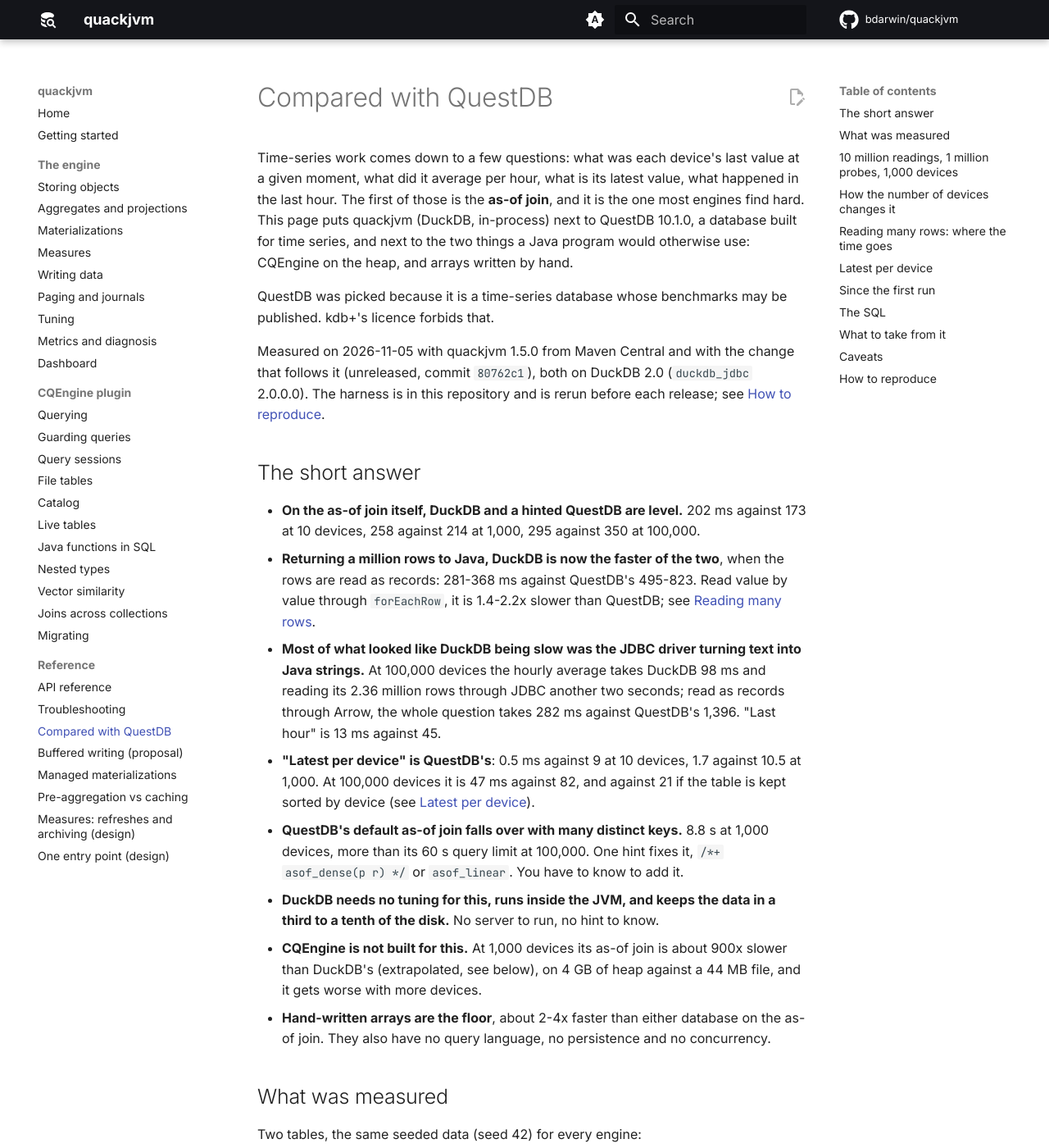
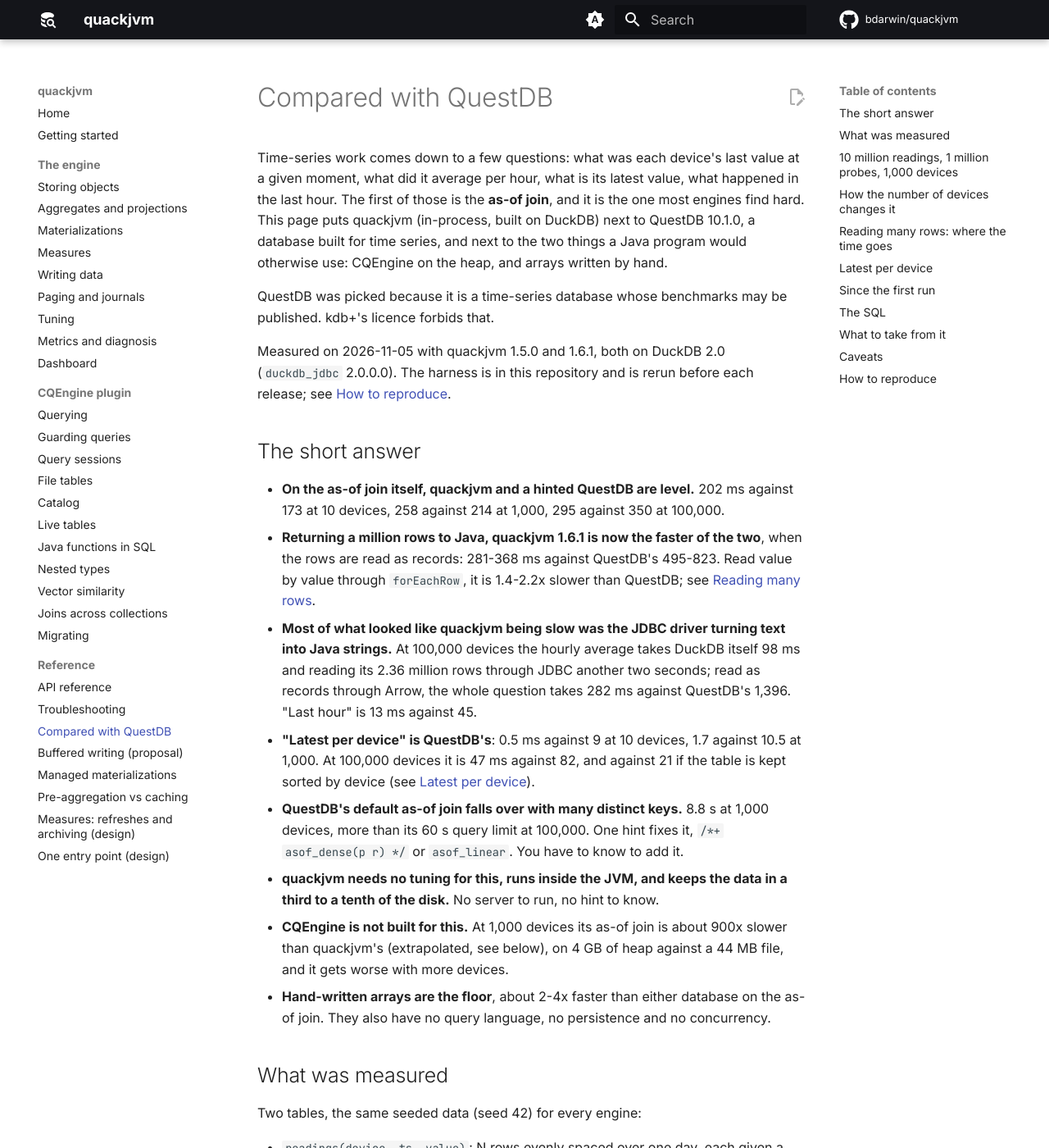
Before and after one commit to bdarwin/quackjvm, an MkDocs documentation site: the page built from docs/questdb.md, in a window 1280 px wide and 1400 px high. Shown: the whole window at 82% size. Built offline with MkDocs 1.6.1 and Material for MkDocs 9.7.7, drawn with Linux system fonts in a browser that asks for light colours; comment, search, counter and statistics services are not loaded; some of the changed text lies outside the part shown.

Commit message:
QuestDB comparison: call the measured library quackjvm, and its new figures 1.6.1

````diff
--- a/docs/questdb.md
+++ b/docs/questdb.md
@@ -3,25 +3,25 @@
 Time-series work comes down to a few questions: what was each device's last value at a given
 moment, what did it average per hour, what is its latest value, what happened in the last hour.
 The first of those is the **as-of join**, and it is the one most engines find hard. This page puts
-quackjvm (DuckDB, in-process) next to QuestDB 10.1.0, a database built for time series, and next to
+quackjvm (in-process, built on DuckDB) next to QuestDB 10.1.0, a database built for time series, and next to
 the two things a Java program would otherwise use: CQEngine on the heap, and arrays written by hand.
 
 QuestDB was picked because it is a time-series database whose benchmarks may be published. kdb+'s
 licence forbids that.
 
-Measured on 2026-11-05 with quackjvm 1.5.0 from Maven Central and with the change that follows
-it (unreleased, commit `80762c1`), both on DuckDB 2.0 (`duckdb_jdbc` 2.0.0.0). The harness is in
+Measured on 2026-11-05 with quackjvm 1.5.0 and 1.6.1, both on DuckDB 2.0 (`duckdb_jdbc`
+2.0.0.0). The harness is in
 this repository and is rerun before each release; see [How to reproduce](#how-to-reproduce).
 
 ## The short answer
 
-- **On the as-of join itself, DuckDB and a hinted QuestDB are level.** 202 ms against 173 at 10
+- **On the as-of join itself, quackjvm and a hinted QuestDB are level.** 202 ms against 173 at 10
   devices, 258 against 214 at 1,000, 295 against 350 at 100,000.
-- **Returning a million rows to Java, DuckDB is now the faster of the two**, when the rows are read
+- **Returning a million rows to Java, quackjvm 1.6.1 is now the faster of the two**, when the rows are read
   as records: 281-368 ms against QuestDB's 495-823. Read value by value through `forEachRow`, it is
   1.4-2.2x slower than QuestDB; see [Reading many rows](#reading-many-rows-where-the-time-goes).
-- **Most of what looked like DuckDB being slow was the JDBC driver turning text into Java
-  strings.** At 100,000 devices the hourly average takes DuckDB 98 ms and reading its 2.36 million
+- **Most of what looked like quackjvm being slow was the JDBC driver turning text into Java
+  strings.** At 100,000 devices the hourly average takes DuckDB itself 98 ms and reading its 2.36 million
   rows through JDBC another two seconds; read as records through Arrow, the whole question takes
   282 ms against QuestDB's 1,396. "Last hour" is 13 ms against 45.
 - **"Latest per device" is QuestDB's**: 0.5 ms against 9 at 10 devices, 1.7 against 10.5 at 1,000.
@@ -30,10 +30,10 @@ this repository and is rerun before each release; see [How to reproduce](#how-to
 - **QuestDB's default as-of join falls over with many distinct keys.** 8.8 s at 1,000 devices, more
   than its 60 s query limit at 100,000. One hint fixes it, `/*+ asof_dense(p r) */` or
   `asof_linear`. You have to know to add it.
-- **DuckDB needs no tuning for this, runs inside the JVM, and keeps the data in a third to a tenth
+- **quackjvm needs no tuning for this, runs inside the JVM, and keeps the data in a third to a tenth
   of the disk.** No server to run, no hint to know.
 - **CQEngine is not built for this.** At 1,000 devices its as-of join is about 900x slower than
-  DuckDB's (extrapolated, see below), on 4 GB of heap against a 44 MB file, and it gets worse with
+  quackjvm's (extrapolated, see below), on 4 GB of heap against a 44 MB file, and it gets worse with
   more devices.
 - **Hand-written arrays are the floor**, about 2-4x faster than either database on the as-of join.
   They also have no query language, no persistence and no concurrency.
@@ -59,7 +59,7 @@ Every engine returned the same row count and the same sum for every question.
 
 The engines:
 
-- **DuckDB through quackjvm** 1.5.0: a file opened with `Quack.open`, loaded with DuckDB's
+- **quackjvm** 1.5.0 and 1.6.1: a file opened with `Quack.open`, loaded with DuckDB's
   appender, then `CHECKPOINT`. `device` is `VARCHAR`. Queried with `db.query(sql)`, rows read with
   `forEachRow`, and a second time with `forEachRecord` into a record, which quackjvm reads through
   Arrow (Arrow 18.1.0 on the classpath, `--add-opens=java.base/java.nio=ALL-UNNAMED`).
@@ -72,7 +72,7 @@ The engines:
   ordered newest first, using index ordering, taking the first.
 - **Java arrays**: a sorted array of times and values per device, and a binary search.
 
-Times are the median of warm runs, in milliseconds: 9 runs for DuckDB and the arrays, 5 for
+Times are the median of warm runs, in milliseconds: 9 runs for quackjvm and the arrays, 5 for
 QuestDB, 3 for CQEngine. Each engine ran alone, in a JVM of its own: QuestDB was started for its
 own run and stopped afterwards. Before each engine the harness waited until the 1-minute load
 average was below 5; it was 4.2-4.9. One machine: Apple M1 Max, 10 cores, 32 GB, macOS, Java 25.
@@ -83,9 +83,9 @@ average was below 5; it was 4.2-4.9. One machine: Apple M1 Max, 10 cores, 32 GB,
 |---|---|---|---|---|---|---|---|---|
 | _CQEngine on heap_ | _2,287 per 10,000 probes_ | – | – | _1,953_ | _240_ | _56.7_ | _9.2 s_ | _3,991 MB heap_ |
 | Java arrays | 61.8 | – | – | 13.1 | 0.0 | 1.0 | 0.1 s | 153 MB heap |
-| DuckDB via quackjvm 1.5.0, `forEachRow` | 258 | 2,574 | 1,154 | 60.9 | 11.5 | 2.7 | 5.5 s | 44 MB file |
-| DuckDB, next release, `forEachRow` | 254 | 1,116 | 1,128 | 53.8 | 11.2 | 2.4 | 4.4 s | 44 MB file |
-| DuckDB, next release, `forEachRecord` | | 332 | 341 | 36.0 | 10.5 | 1.7 | | |
+| quackjvm 1.5.0, `forEachRow` | 258 | 2,574 | 1,154 | 60.9 | 11.5 | 2.7 | 5.5 s | 44 MB file |
+| quackjvm 1.6.1, `forEachRow` | 254 | 1,116 | 1,128 | 53.8 | 11.2 | 2.4 | 4.4 s | 44 MB file |
+| quackjvm 1.6.1, `forEachRecord` | | 332 | 341 | 36.0 | 10.5 | 1.7 | | |
 | QuestDB, `asof_linear` hint | 214 (`asof_dense` 234) | 567 | 556 | 112 | 1.7 | 1.9 | 6.0 s | 414 MB server RSS, 319 MB disk |
 | QuestDB, no hint | 8,801 | | | | | | | |
 
@@ -100,28 +100,28 @@ The rows-back columns for QuestDB use `asof_dense`, the hint this page started w
 
 The as-of totals, 10 million readings and 1 million probes:
 
-| devices | _CQEngine on heap_ | Java arrays | DuckDB | QuestDB, best hint | QuestDB, no hint |
+| devices | _CQEngine on heap_ | Java arrays | quackjvm | QuestDB, best hint | QuestDB, no hint |
 |---|---|---|---|---|---|
 | 10 | _39.6 per 10,000 probes_ | 75.6 | 202 | 173 (`asof_linear`; `asof_dense` 191) | 275 |
 | 1,000 | _2,287 per 10,000 probes_ | 61.8 | 258 | 214 (`asof_linear`; `asof_dense` 234) | 8,801 |
 | 100,000 | _1,206 per 1,000 probes_ | 77.5 | 295 | 350 (`asof_dense`; `asof_linear` 372) | over 60 s: stopped by QuestDB's query limit |
 
-DuckDB's time stays between 202 and 295 ms whatever the number of devices. So does QuestDB's with
+quackjvm's time stays between 202 and 295 ms whatever the number of devices. So does QuestDB's with
 a hint. Without it, QuestDB goes from 275 ms to more than a minute as the devices go from 10 to
 100,000. Which hint is faster changes with the data: `asof_linear` at 10 and 1,000 devices,
 `asof_dense` at 100,000.
 
 CQEngine goes the other way. With index ordering it walks the time index back from each probe,
-passing other devices' readings, so the cost grows with the number of devices: about 20x DuckDB at
+passing other devices' readings, so the cost grows with the number of devices: about 20x quackjvm at
 10 devices, about 900x at 1,000 (both extrapolated from the probes measured). Its 100,000-device
 figure flatters it: the first 1,000 probes all fall in the first two minutes of the day, and only
 50 of them have an earlier reading, so most of the walks are short. Its "latest per device" at
 100,000 devices had not finished after ten minutes when first tried, and is not run.
 
-The other questions at the two ends. DuckDB's columns are the next release; 1.5.0 is in brackets
+The other questions at the two ends. The quackjvm columns are 1.6.1; 1.5.0 is in brackets
 where it differs by more than 10%:
 
-| | 10 devices: _CQEngine_ | 10: DuckDB, `forEachRow` | 10: DuckDB, `forEachRecord` | 10: QuestDB | 100,000 devices: _CQEngine_ | 100,000: DuckDB, `forEachRow` | 100,000: DuckDB, `forEachRecord` | 100,000: QuestDB |
+| | 10 devices: _CQEngine_ | 10: quackjvm, `forEachRow` | 10: quackjvm, `forEachRecord` | 10: QuestDB | 100,000 devices: _CQEngine_ | 100,000: quackjvm, `forEachRow` | 100,000: quackjvm, `forEachRecord` | 100,000: QuestDB |
 |---|---|---|---|---|---|---|---|---|
 | as-of rows back | – | 1,076 (1,940) | 281 (1,200) | 495 | – | 1,162 (2,538) | 368 (1,788) | 823 |
 | rows back, `ORDER BY p.ts` | – | 1,075 | 285 (326) | 495 | – | 1,169 | 383 | 798 |
@@ -135,17 +135,17 @@ At 100,000 devices the hourly average returns 2.36 million groups. The Java arra
 0.0 and 1.1 ms for the hourly average, latest and last hour at 10 devices; 39.2, 0.8 and 7.2 at
 100,000.
 
-**Disk.** DuckDB's file is 31 MB at 10 devices, 44 MB at 1,000 and 82 MB at 100,000. QuestDB's two
+**Disk.** quackjvm's file is 31 MB at 10 devices, 44 MB at 1,000 and 82 MB at 100,000. QuestDB's two
 tables took 317-334 MB just after the load, WAL included. On the first run, a few minutes after the
 load, once QuestDB had cleaned up its WAL, they took 224-257 MB. That is between a tenth and a
 third of the disk.
 
 ## Reading many rows: where the time goes
 
-Returning rows to Java is where most of DuckDB's time went, and almost none of it is DuckDB's. The
+Returning rows to Java is where most of quackjvm's time went, and almost none of it is the query. The
 as-of join returning 100,000 rows (1 million readings, 1,000 devices), with each read path:
 
-| How the rows are read | quackjvm 1.5.0 | next release |
+| How the rows are read | quackjvm 1.5.0 | quackjvm 1.6.1 |
 |---|---|---|
 | DuckDB alone: the count and sum of the result, inside DuckDB | 35 | |
 | plain JDBC `Statement`, every column read | 124 | |
@@ -166,8 +166,8 @@ Two costs, neither in quackjvm's own code:
   not. Arrow hands over the column's bytes, and the strings are made in Java: 40 ms for all three
   columns.
 - **DuckDB runs some queries far slower prepared**: an ASOF join returning many rows with no
-  `ORDER BY`. 1.5.0 prepared every query, which is how it checks that SQL only reads. The next
-  release runs a `SELECT` with no parameters unprepared: it returns rows whatever it says, so there
+  `ORDER BY`. 1.5.0 prepared every query, which is how it checks that SQL only reads. 1.6.1
+  runs a `SELECT` with no parameters unprepared: it returns rows whatever it says, so there
   is nothing to check. A query with `?` parameters is still prepared; for a large ASOF result with
   parameters, add an `ORDER BY` (see
   [Tuning](tuning.md#a-large-result-read-prepared-add-an-order-by)).
@@ -185,8 +185,8 @@ Skipping the prepare also helps small queries: `db.query("SELECT 1")` took 76 µ
 
 `LATEST ON` is QuestDB's clearest lead. QuestDB keeps each table in time order and reads it from
 the newest end; DuckDB's query aggregates over every row. Other forms of the query, timed inside
-DuckDB (the count and sum of the result, no rows returned), and read with `forEachRecord`, on the
-next release, 10 million readings:
+DuckDB (the count and sum of the result, no rows returned), and read with `forEachRecord`, on
+quackjvm 1.6.1, 10 million readings:
 
 | | 1,000 devices: in DuckDB | 1,000: read as records | 100,000: in DuckDB | 100,000: read as records |
 |---|---|---|---|---|
@@ -221,7 +221,7 @@ within a millisecond), except:
 |---|---|---|---|
 | _CQEngine, as-of totals per 10,000 probes, 1,000 devices_ | _2,662_ | _2,287_ | _-14%_ |
 | _CQEngine, last hour, 10 devices_ | _431_ | _58.4_ | _the first run had a 7.5 s outlier_ |
-| DuckDB, hourly average, 1,000 devices | 56 | 60.9 | +9%, 1.5.0 |
+| quackjvm, hourly average, 1,000 devices | 56 | 60.9 | +9%, 1.5.0 |
 | QuestDB, no hint, 1,000 devices | 11,098 | 8,801 | -21% |
 | QuestDB, hourly average, 1,000 devices | 83 | 112 | +35% |
 | QuestDB, latest per device, 1,000 devices | 1.0 | 1.7 | |
@@ -236,7 +236,7 @@ within a millisecond), except:
 Nothing changed in QuestDB, CQEngine, their configuration or the data, so those differences are
 run to run: this run started QuestDB on a fresh data folder for each size and waited for a quiet machine
 before each engine; the first was run in separate sessions with the load average at 3-7. What did
-change is quackjvm after 1.5.0: running a `SELECT` with no parameters unprepared halved "rows back"
+change is quackjvm, in 1.6.1: running a `SELECT` with no parameters unprepared halved "rows back"
 through `forEachRow` (2,574 to 1,116 ms at 1,000 devices) and made it a fifth through
 `forEachRecord` (1,776 to 332), and took "latest" at 100,000 devices from 220 to 160 ms.
 
@@ -248,7 +248,7 @@ The queries differ in spelling, not in what they ask.
 nulls where there is no earlier reading. DuckDB names the inequality, and needs `ASOF LEFT JOIN` to
 keep the probes with no match. `count(r.value)` counts only the matches, so the totals agree.
 
-=== "DuckDB"
+=== "quackjvm"
 
     ```sql
     -- as-of totals
@@ -275,7 +275,7 @@ keep the probes with no match. `count(r.value)` counts only the matches, so the
 
 **Hourly average, latest per device, last hour.**
 
-=== "DuckDB"
+=== "quackjvm"
 
     ```sql
     SELECT device, time_bucket(INTERVAL 1 HOUR, ts) b, avg(value) a FROM readings GROUP BY ALL
@@ -313,7 +313,7 @@ comes with it: window functions, joins across tables, Parquet, the [measures](me
 library adds.
 
 **Do not use CQEngine for as-of joins.** It answers one probe at a time through two indexes, and
-keeps every reading as an object: 4 GB of heap for what DuckDB keeps in a 44 MB file.
+keeps every reading as an object: 4 GB of heap for what quackjvm keeps in a 44 MB file.
 
 **Write the arrays yourself** only when this one question is the whole program and it must be as
 fast as the machine allows.
@@ -323,20 +323,21 @@ fast as the machine allows.
 - **One machine.** Apple M1 Max, 10 cores, 32 GB, macOS, not otherwise idle: the harness waited for
   a load average below 5, and other programs ran between and during the runs. Other hardware will
   move the numbers.
-- **Server against in-process.** QuestDB answers over PG wire on localhost; DuckDB answers inside
+- **Server against in-process.** QuestDB answers over PG wire on localhost; quackjvm answers inside
   the JVM. That is the real difference between deploying the two, not a flaw in the test. QuestDB's
   times include the wire.
-- **Memory is not like for like.** QuestDB's figure is the server's resident memory. DuckDB's is
-  its file (its buffer pool held as much). The heap figures are the JVM's.
-- **Reading rows is not like for like.** DuckDB's rows come back through quackjvm, value by value
+- **Memory is not like for like.** QuestDB's figure is the server's resident memory. quackjvm's
+  is its file (DuckDB's buffer pool held as much). The heap figures are the JVM's.
+- **Reading rows is not like for like.** quackjvm's rows come back value by value
   through `forEachRow` or as records through Arrow; QuestDB's through PostgreSQL JDBC's
   `ResultSet`, one column read per row.
 - **Default configurations.** Neither database was tuned beyond the join hint.
 - **Synthetic, uniform data.** Readings evenly spaced, devices uniform at random. Skewed keys or
   late, out-of-order readings may change the picture, and favour different hints.
 - **Warm runs.** Each figure is the median after a first run. Cold reads from disk were not measured.
-- **The next release is not released.** Its figures are from this repository at commit `80762c1`,
-  built locally; 1.5.0's are from the jar on Maven Central.
+- **1.6.1 was measured just before its release**, built from commit `80762c1`; nothing in
+  `quackjvm-core` changed between that commit and the release. 1.5.0's figures are from the jar on
+  Maven Central.
 
 ## How to reproduce
 
@@ -360,7 +361,7 @@ check that every engine agreed. The figures on this page are from `1.5.0-2026-11
   `round(random.nextDouble() * 10,000) / 100`. Then `probes`: M times `start + random.nextDouble() * day`,
   sorted, each with device `random.nextInt(D)`. Start is 2026-01-01T00:00:00Z; devices are named
   `d00000`, `d00001`, ...
-- DuckDB: `Quack.open(file)`, create the tables, append with `DuckDBAppender`, `CHECKPOINT`, then
+- quackjvm: `Quack.open(file)`, create the tables, append with `DuckDBAppender`, `CHECKPOINT`, then
   the queries above through `db.query(sql)`.
 - QuestDB: start it with its defaults, create the tables over PG wire, send rows with
   `Sender.fromConfig("http::addr=localhost:9000;auto_flush_rows=100000;")`, wait until
@@ -374,7 +375,7 @@ CREATE TABLE readings (device SYMBOL CAPACITY 1024, value DOUBLE, ts TIMESTAMP)
 CREATE TABLE probes (device SYMBOL CAPACITY 1024, ts TIMESTAMP)
     TIMESTAMP(ts) PARTITION BY DAY WAL;
 
--- DuckDB tables
+-- quackjvm tables
 CREATE TABLE readings (device VARCHAR, ts TIMESTAMP, value DOUBLE);
 CREATE TABLE probes (device VARCHAR, ts TIMESTAMP);
 ```
````
Also changed, not shown: benchmarks/README.md (+1 -1 lines), 1 other file.
